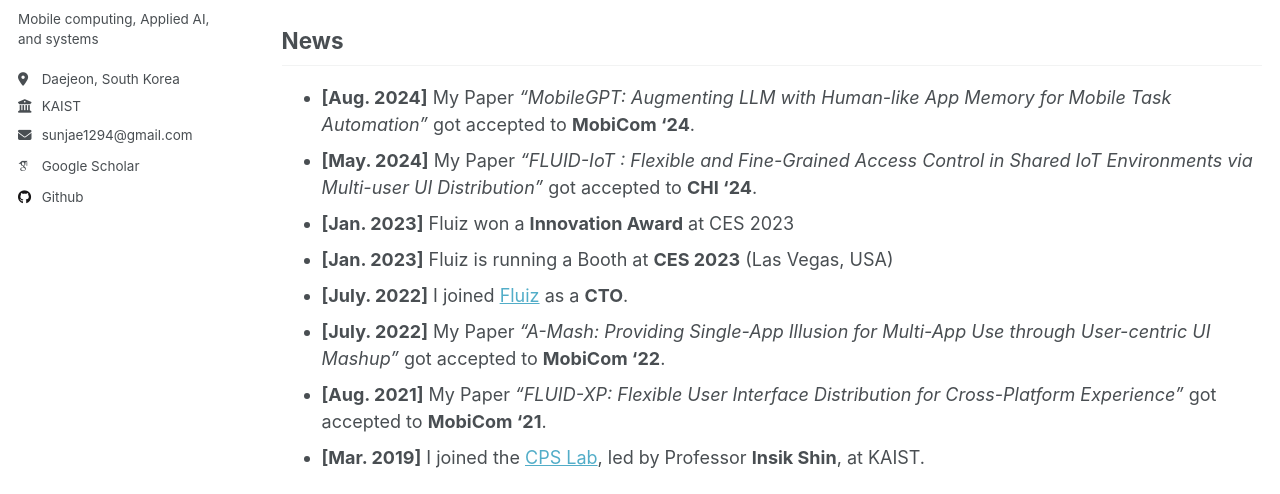
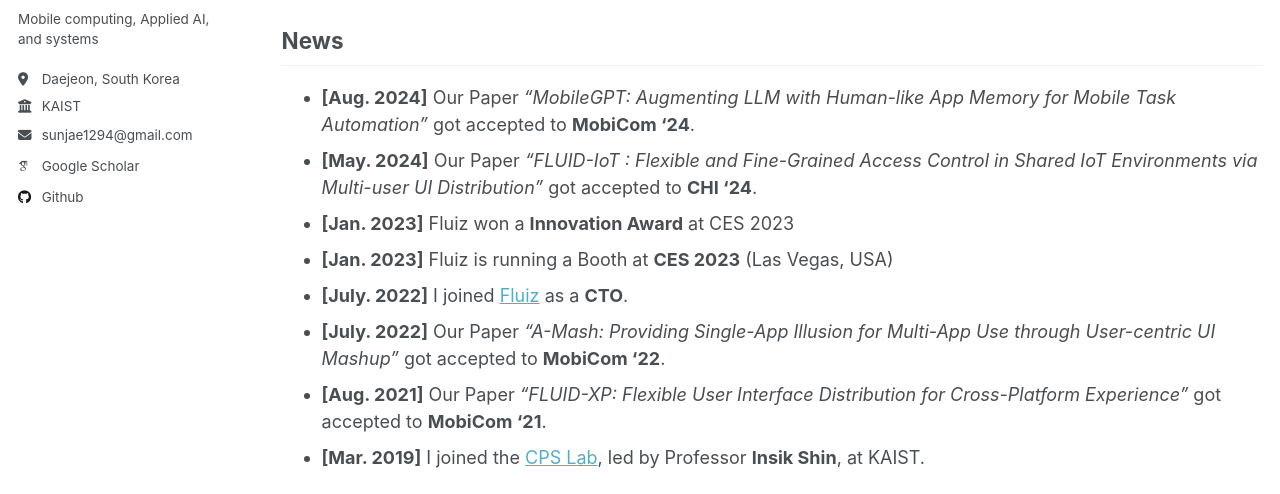
Before and after one commit to sunjae1294/sunjae1294.github.io, a Jekyll site: the page built from _pages/about.md, in a window 1280 px wide and 900 px high. Shown: the part 328-822 px from the top of the window. Built offline with Jekyll 4.4.1, drawn with Linux system fonts in a browser that asks for light colours; some web fonts are replaced.

Commit message:
fix my paper to our paper

```diff
--- a/_pages/about.md
+++ b/_pages/about.md
@@ -16,13 +16,13 @@ My research focuses on developing <strong>Mobile and AI-driven systems for next-
 
 News
 ------
-- **[Aug. 2024]** My Paper *"MobileGPT: Augmenting LLM with Human-like App Memory for Mobile Task Automation"* got accepted to **MobiCom '24**.
-- **[May. 2024]** My Paper *"FLUID-IoT : Flexible and Fine-Grained Access Control in Shared IoT Environments via Multi-user UI Distribution"* got accepted to **CHI '24**.
+- **[Aug. 2024]** Our Paper *"MobileGPT: Augmenting LLM with Human-like App Memory for Mobile Task Automation"* got accepted to **MobiCom '24**.
+- **[May. 2024]** Our Paper *"FLUID-IoT : Flexible and Fine-Grained Access Control in Shared IoT Environments via Multi-user UI Distribution"* got accepted to **CHI '24**.
 - **[Jan. 2023]** Fluiz won a **Innovation Award** at CES 2023
 - **[Jan. 2023]** Fluiz is running a Booth at **CES 2023** (Las Vegas, USA)
 - **[July. 2022]** I joined <a href="https://www.fluiz.ai/">Fluiz</a> as a **CTO**.
-- **[July. 2022]** My Paper *"A-Mash: Providing Single-App Illusion for Multi-App Use through User-centric UI Mashup"* got accepted to **MobiCom '22**.
-- **[Aug. 2021]** My Paper *"FLUID-XP: Flexible User Interface Distribution for Cross-Platform Experience"* got accepted to **MobiCom '21**.
+- **[July. 2022]** Our Paper *"A-Mash: Providing Single-App Illusion for Multi-App Use through User-centric UI Mashup"* got accepted to **MobiCom '22**.
+- **[Aug. 2021]** Our Paper *"FLUID-XP: Flexible User Interface Distribution for Cross-Platform Experience"* got accepted to **MobiCom '21**.
 - **[Mar. 2019]** I joined the <a href="http://cps.kaist.ac.kr/">CPS Lab</a>, led by Professor **Insik Shin**, at KAIST.
 
 <!-- **[June. 2023]** Our Paper <u>"MixMax: Leveraging Heterogeneous Batteries to Alleviate Low Battery Experiences"</u>, led by Jaeheon Kwak (First Author) got accepted to **MobiSys '24**.
```
Also changed, not shown: 1 other file.
